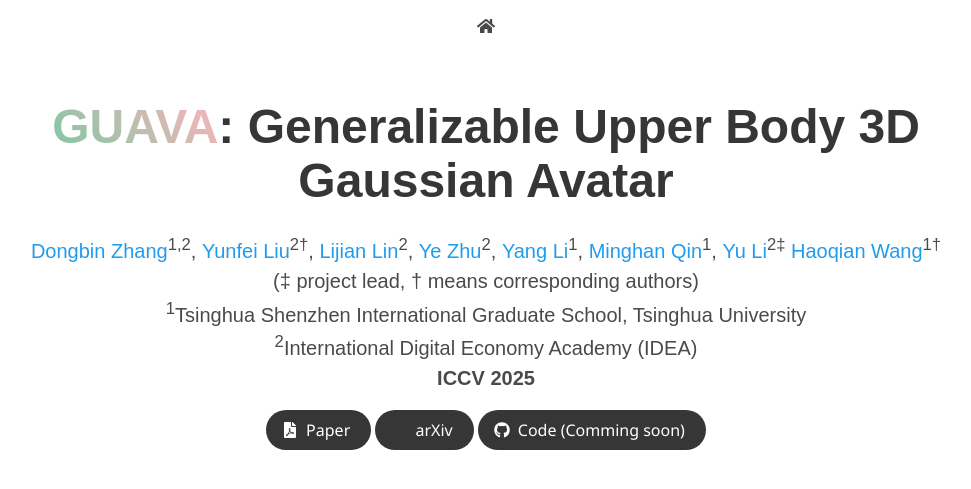
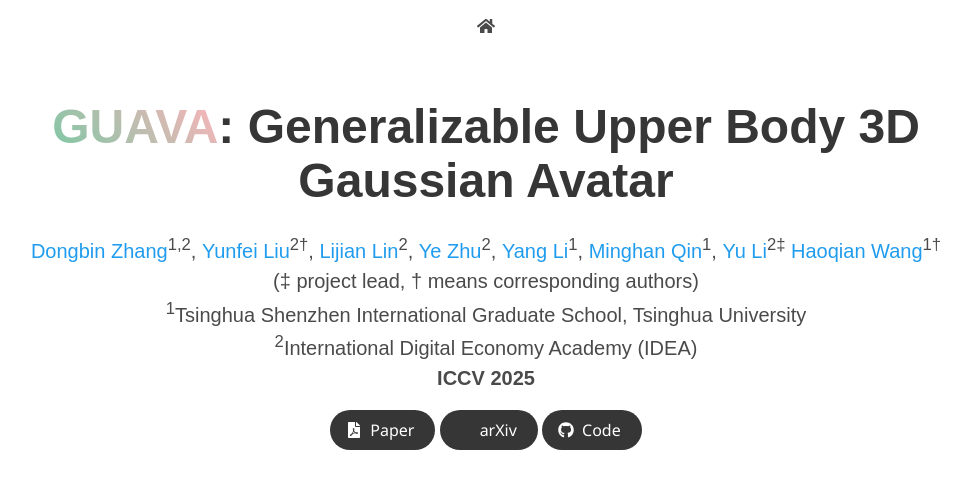
Before and after one commit to EastbeanZhang/EastbeanZhang.github.io, a Jekyll site: the page GUAVA/index.html, which Jekyll copies as it is, in a window 1280 px wide and 900 px high, cut to the strip 0-539 px from the top of the window. Shown: the top 489 px of the strip, without its empty margins (154-1125 px from the left). Built offline with Jekyll 4.4.1, drawn with Linux system fonts in a browser that asks for light colours; nearby versions of some CDN libraries; some web fonts are replaced; library files that are not in the unit come from our copies; a style sheet for code colours, icons or effects is not loaded.

Commit message:
Update index.html

```diff
--- a/GUAVA/index.html
+++ b/GUAVA/index.html
@@ -146,13 +146,13 @@
 
               <!-- Code Link. -->
               <span class="link-block">
-                <a href="javascript:void(0)"
+                <a href="https://github.com/Pixel-Talk/GUAVA"
                    class="external-link button is-normal is-rounded is-dark">
                   <span class="icon">
                       <i class="fab fa-github"></i>
                   </span>
 
-                  <span>Code (Comming soon)</span>
+                  <span>Code</span>
                   </a>
               </span>
             </div>
```
